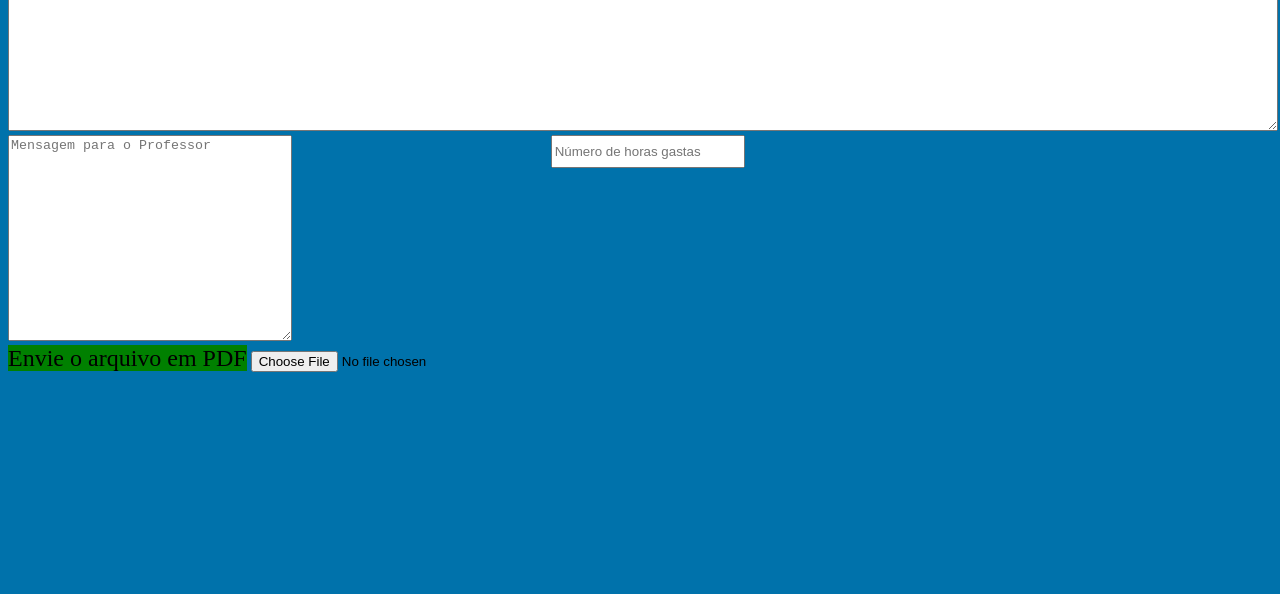
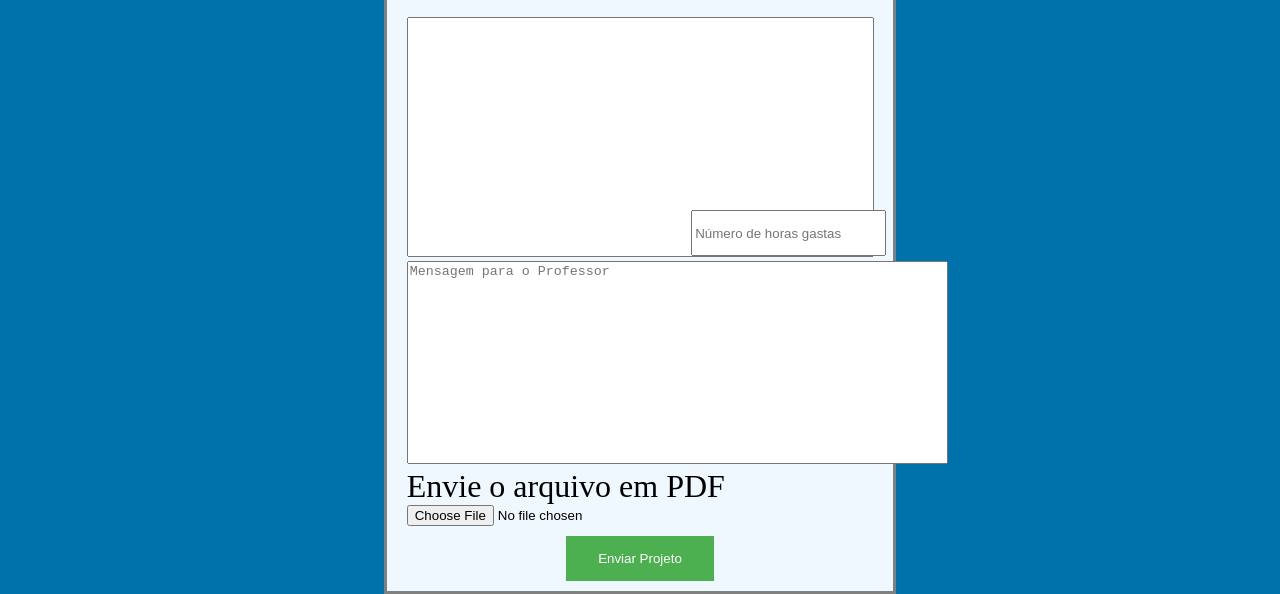
Before and after one commit to Pvazevedo/web-0, a plain HTML site: page 6-cadastro-relatorios-aluno.html in a window 1280 px wide. Shown: the part 214-808 px from the top of the page. Drawn offline with Linux system fonts and the light colour scheme.

Commit message:
Mudanças Rainha

```diff
--- a/6-cadastro-relatorios-aluno.html
+++ b/6-cadastro-relatorios-aluno.html
@@ -13,30 +13,42 @@ Botão Enviar relatório-->
     <meta charset="UTF-8">
     <meta name="viewport" content="width=device-width, initial-scale=1.0">
     <meta http-equiv="X-UA-Compatible" content="IE=edge">
+    <link rel="stylesheet" href="css/cadastro-relatorio.css">
     <title>Cadastro de Relatórios</title>
-    <h1 style="text-align: center;" >Cadastro de Relatórios</h1>
 </head>
 <body style="background-color: rgb(0, 114, 171);">
-<div style="padding-top: 2%;" >
+<div style="background-color: aliceblue; padding: 10px;">
+  <h1 style="text-align: center; background-color: aliceblue;" >Cadastro de Relatórios</h1>
+  <div style="padding-top: 2%; padding-left: 2%;
+    padding-right: 6%;" >
     <textarea style="text-align:left;
       position: absolute;
       display: inline-block;
       position: relative;
       width:100%;
       height: 15em;
-  font-size: larger;"
- name="Texto" id="txt-relatorio" placeholder="Escreva aqui seu relatório"></textarea>
+      font-size: larger;
+      padding-left: 2%;
+      padding-right: 2%;
+      resize: none;"
+      name="Texto" id="txt-relatorio"
+      placeholder="Escreva aqui seu relatório">
+    </textarea>
   </div>
-  <div style="text-align: center;
-    position: absolute;
-    width:100%;">
-      <input type="number" name="hora" id="temp-proj" style="align-items: center; width: 14em; height: 2em;" min="1" max="999" placeholder="Número de horas gastas">
+    <div style="padding-left: 39%; max-width: fit-content; position: absolute; left: 15%; top: 53%;">
+      <input type="number" name="hora" id="temp-proj" style="align-items: center; width: 14em; height: 3em  ;" min="1" max="999" placeholder="Número de horas gastas">
     </div>
-      <textarea class="mensagem" id="mensagem" placeholder="Mensagem para o Professor" style="width: 22%; height:15em ;"></textarea>
+    <div style="padding-left: 2%;">
+      <textarea class="mensagem" id="mensagem" placeholder="Mensagem para o Professor" style= "width: 535px; height: 197px; resize: none;" ></textarea>
       <form method="post" enctype="multipart/form-data">
-      <label for="file" style="font-size: x-large; background-color: green;" >Envie o arquivo em PDF</label>
+      <label for="file" style="font-size: xx-large;" >Envie o arquivo em PDF</label>
       <input type="file" id="file" name="file">
       </form>
+    </div>
+  </div>
+  <div class="botao" style="background-color: aliceblue; ">
+    <input class="btn-enviar"  type="button" value="Enviar Projeto">
+  </div>
 
 
 </div>
--- /dev/null
+++ b/css/cadastro-projeto.css
@@ -0,0 +1,31 @@
+.formulario{
+
+  display: flex;
+  width:  100%;
+  height: 100%;
+
+
+  background-color: aliceblue;
+
+
+
+}
+
+
+body{
+  border: 3px solid black  ;
+  margin: auto;
+  margin-top: 10%;
+  margin-left: 30%;
+  margin-right: 30%;
+  max-width: 100%;
+
+
+}
+footer{
+
+
+
+
+
+}
--- /dev/null
+++ b/css/cadastro-relatorio.css
@@ -0,0 +1,28 @@
+.btn-enviar{
+    background-color: #4CAF50;
+    border: none;
+    color: white;
+    padding: 15px 32px;
+    text-align: center;
+    text-decoration: none;
+    display: inline-block;
+    font-size: 16p;
+    margin-bottom: 2%;
+
+}
+div.botao{
+    display: flex;
+    justify-content: center;
+
+}
+body{
+    border: 3px solid gray  ;
+    margin: auto;
+    margin-top: 10%;
+    margin-left: 30%;
+    margin-right: 30%;
+    max-width: 100%;
+
+
+
+}
```
Also changed, not shown: 4-pagina-geral-professor.html (+14 -11 lines), 5-cadastro-projeto-professor.html (+4 -9 lines), css/pag-geral-professor.css (added, +31 -0 lines), media/Icone-perfil.jpg (added). Lines whose indentation alone changed are shown as unchanged.
